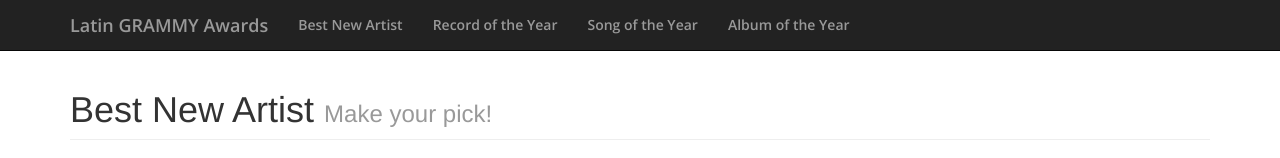
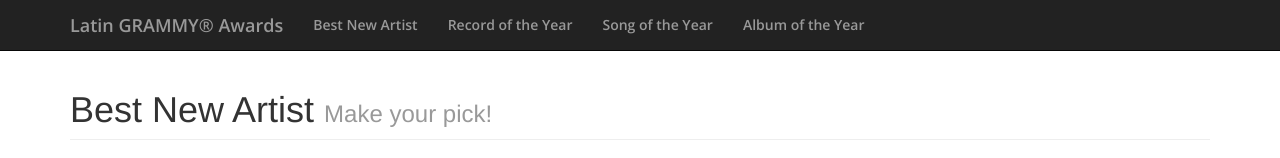
Before and after one commit to mikeatsmalltalk/bootstrap_nominees, a plain HTML site: page index.html in a window 1280 px wide. Shown: the top 158 px of the page. Drawn offline with nearby package versions, Linux system fonts and the light colour scheme.

Commit message:
Added Registered Trademark

```diff
--- a/index.html
+++ b/index.html
@@ -37,7 +37,7 @@
             <span class="icon-bar"></span>
             <span class="icon-bar"></span>
           </button>
-          <a class="navbar-brand">Latin GRAMMY Awards</a>
+          <a class="navbar-brand">Latin GRAMMY&reg; Awards</a>
         </div>
 
         <!-- Collect the nav links, forms, and other content for toggling -->
```
